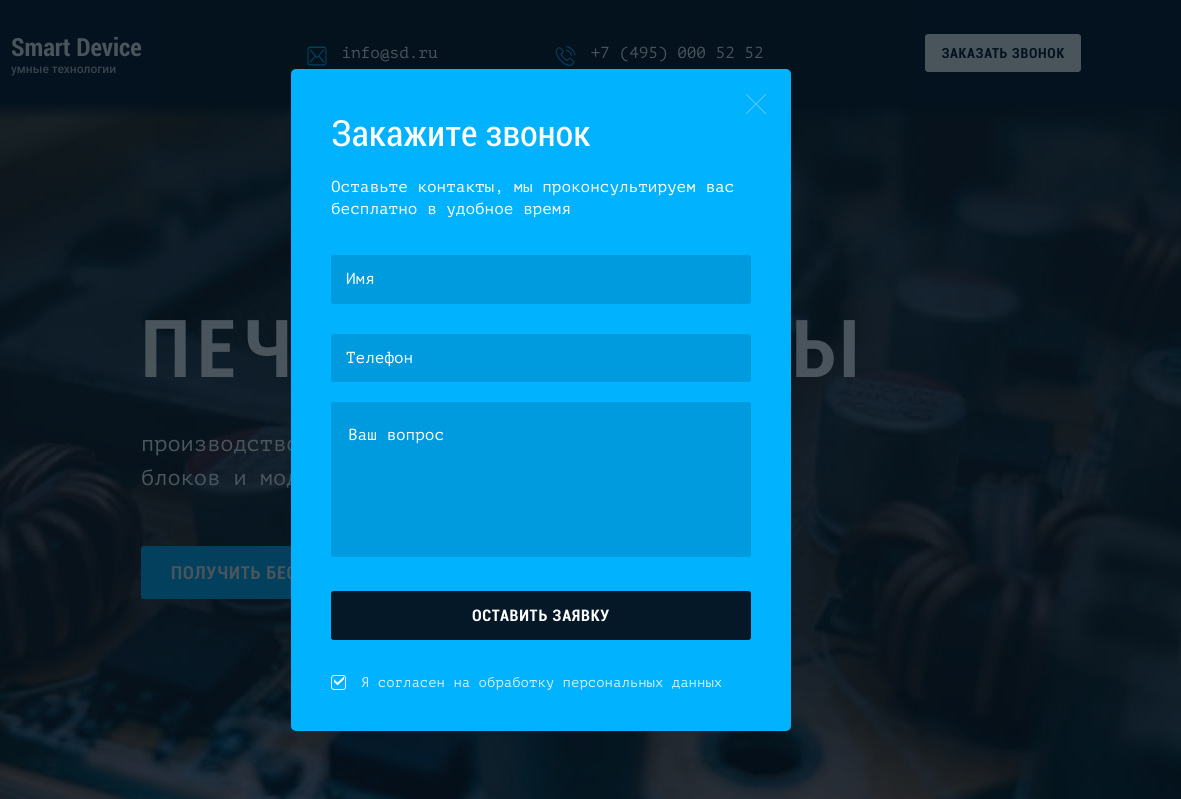
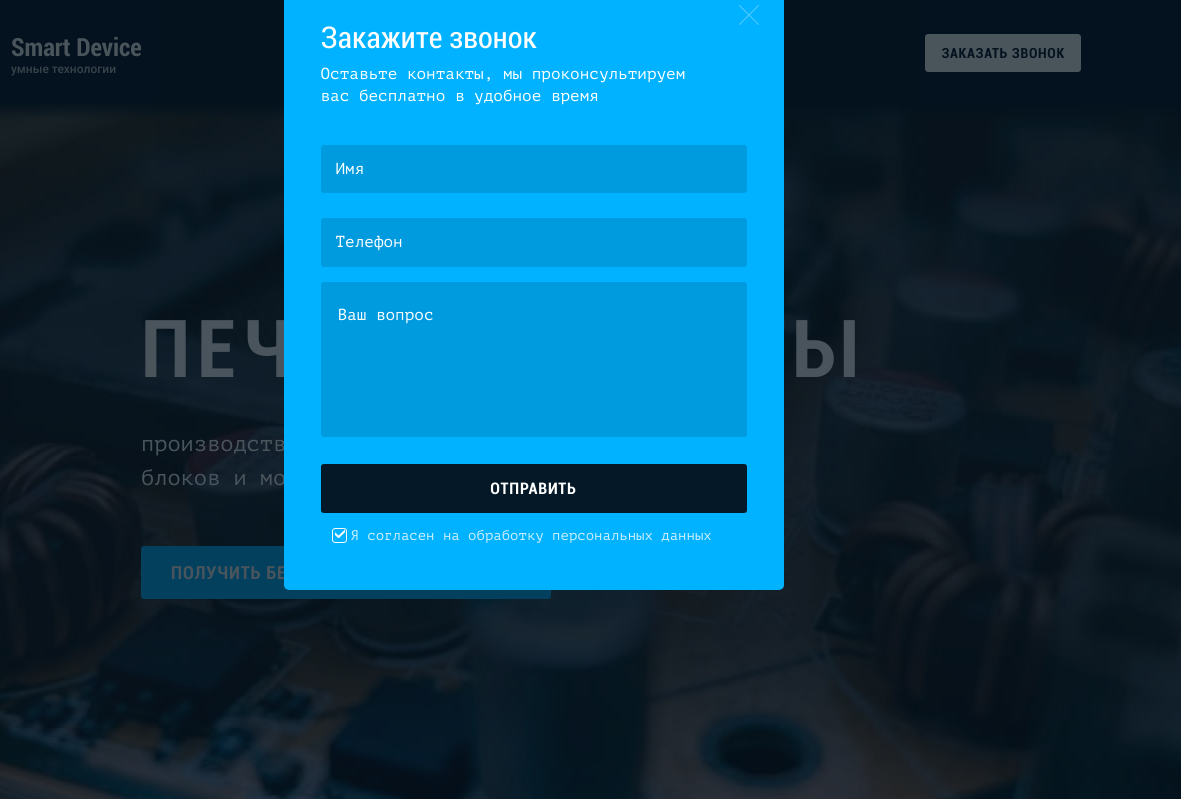
Before and after one commit to blessMe-Padre/accelerator-template__smart, a website built with webpack: page source/index.html in a window 1280 px wide. Both pictures are taken after a click on the button "ЗАКАЗАТЬ ЗВОНОК". Shown: the top 799 px of the page, 99-1280 px from the left. Built offline with nearby package versions, Linux system fonts and the light colour scheme; files whose address does not match are found by name.

Commit message:
popup pp

```diff
--- a/source/index.html
+++ b/source/index.html
@@ -220,7 +220,7 @@
         <div class="popup__body">
           <div class="popup__content">
             <button class="popup__btn" aria-label="Закрыть"></button>
-            <form class="form" action="https://echo.htmlacademy.ru" method="post">
+            <form class="form form--popup" action="https://echo.htmlacademy.ru" method="post">
               <h2>Закажите звонок</h2>
               <p>Оставьте контакты, мы проконсультируем вас бесплатно в удобное время</p>
               <div class="form__item form__item--popup">
@@ -235,7 +235,7 @@
               <textarea id="appointment-popup" name="text" placeholder="Ваш вопрос"></textarea>
 
               <div class="form__submit form__submit--popup">
-                <button class="button button--form button--form--popup" type="submit">Оставить заявку</button>
+                <button class="button button--form button--form--popup" type="submit">отправить</button>
 
                 <div class="form__checkbox checkbox">
                   <input id="checkbox" checked type="checkbox" name="agreement" required>
--- a/source/sass/blocks/button.scss
+++ b/source/sass/blocks/button.scss
@@ -102,7 +102,7 @@
 
 .button--form--popup {
   min-width: 100%;
-  margin-bottom: 25px;
+  margin-bottom: 5px;
 }
 
 .button--form:focus,
--- a/source/sass/blocks/checkbox.scss
+++ b/source/sass/blocks/checkbox.scss
@@ -30,7 +30,7 @@
   }
 
   @include vp-767 {
-    padding-left: 30px;
+    padding-left: 40px;
   }
 }
 
@@ -62,6 +62,7 @@
 
 .checkbox__custom--popup::before {
   top: 0;
+  left: 11px;
 }
 
 .checkbox input:checked + .checkbox__custom::after {
@@ -89,4 +90,5 @@
 
 .checkbox input:checked + .checkbox__custom--popup::after {
   top: 0;
+  left: 14px;
 }
--- a/source/sass/blocks/form.scss
+++ b/source/sass/blocks/form.scss
@@ -127,3 +127,21 @@
   display: block;
   width: 100%;
 }
+
+.form--popup h2 {
+  font-style: normal;
+  font-weight: 400;
+  font-size: 30px;
+  line-height: 140.62%;
+  margin-bottom: 4px;
+}
+
+.form--popup p {
+  max-width: 380px;
+  margin: 0;
+  margin-bottom: 38px;
+}
+
+.form--popup textarea {
+  margin-bottom: 20px;
+}
--- a/source/sass/blocks/popup.scss
+++ b/source/sass/blocks/popup.scss
@@ -27,9 +27,12 @@
   position: relative;
   box-sizing: border-box;
   max-width: 500px;
-  padding: 40px;
+  height: 610px;
+  padding: 37px;
   background-color: $color-dodger-blue;
   border-radius: 5px;
+  margin-left: -15px;
+  margin-top: -230px;
 
   @include vp-1023 {
     padding: 20px;
@@ -49,3 +52,7 @@
   cursor: pointer;
   transition: all .3s linear;
 }
+
+.form--popup input {
+  margin-bottom: 15px;
+}
```
Also changed, not shown: build/css/style.css, build/css/style.min.css, build/index.html, 1 other file.
